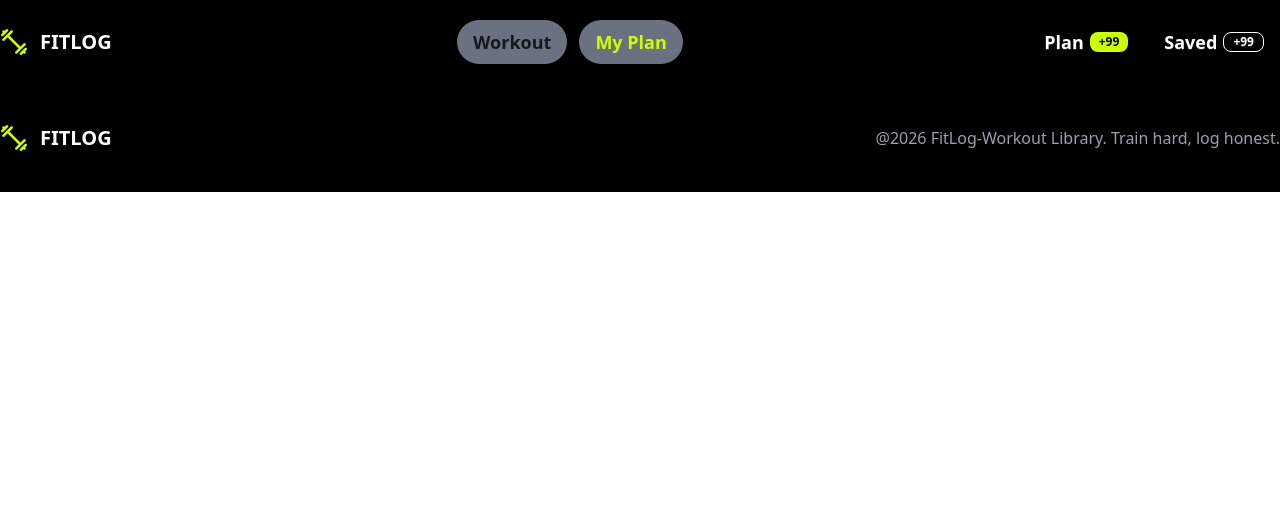
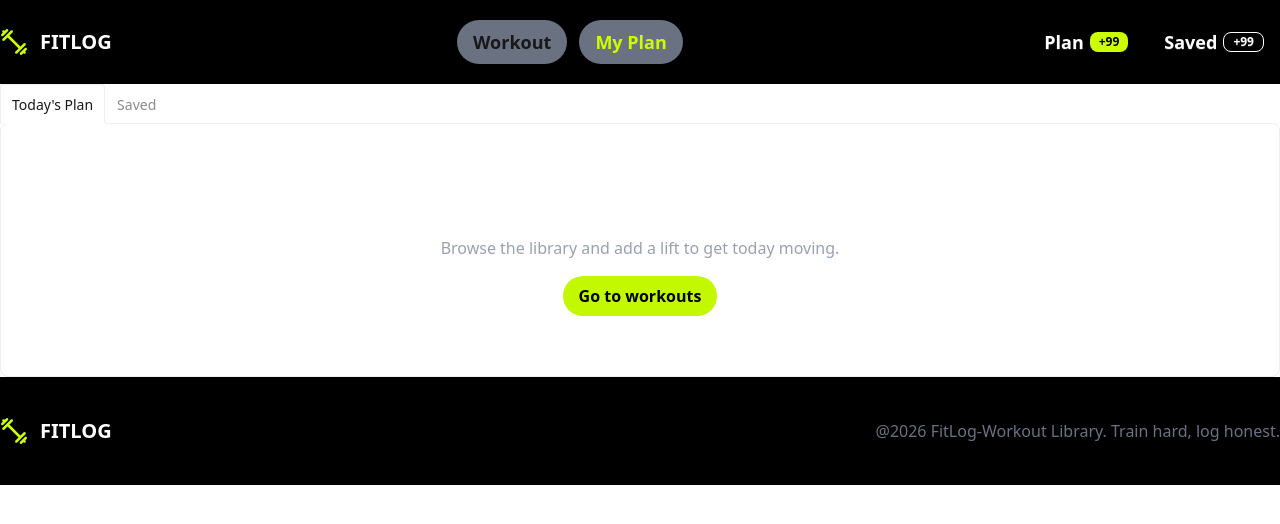
Before and after one commit to coderrabiul26/B-14-A6-Fit-Log, a Next.js app: page /myPlan in a window 1280 px wide. Shown: the top 524 px of the page. Built offline with nearby package versions, Linux system fonts and the light colour scheme.

Commit message:
my_plan_page added with a part of functionality

```diff
--- a/src/app/layout.tsx
+++ b/src/app/layout.tsx
@@ -3,6 +3,7 @@ import { Geist, Geist_Mono } from "next/font/google";
 import "./globals.css";
 import Navbar from "@/component/shared/navbar";
 import Footer from "@/component/shared/footer";
+import WorkoutProvider from "@/context/workoutContext";
 
 
 const geistSans = Geist({
@@ -28,11 +29,13 @@ export default function RootLayout({ children }: LayoutProps<"/">) {
     >
       <body className="min-h-full flex flex-col">
 
+        <WorkoutProvider>
 
         <Navbar></Navbar>
         {children}
         <Footer></Footer>
 
+        </WorkoutProvider>
 
       </body>
     </html>
--- a/src/app/myPlan/page.tsx
+++ b/src/app/myPlan/page.tsx
@@ -1,9 +1,65 @@
-import React from 'react';
+'use client'
+import AddPlanCard from '@/component/myPlanCard/addPlanCard';
+import AddSaveCard from '@/component/myPlanCard/addSaveCard';
+import { workoutContext } from '@/context/workoutContext';
+import { IWorkoutType } from '@/type/workoutType';
+import React, { useContext } from 'react';
 
 const MyPlanPage = () => {
+    const { addPlan, addSave } = useContext(workoutContext);
+
     return (
-        <div>
+        <div className="container mx-auto">
+            <div role="tablist" className="tabs tabs-lift">
+                {/* Tab 1 */}
+                <input
+                    type="radio"
+                    name="my_tabs_3"
+                    role="tab"
+                    className="tab"
+                    aria-label="Today's Plan"
+                    defaultChecked
+                />
+                <div role="tabpanel" className="tab-content bg-base-100 border-base-300 rounded-box">
+                    {addPlan.length > 0 ? (
+                        <div className="flex flex-col gap-2">
+                            {addPlan.map((workout: IWorkoutType) => (
+                                <AddPlanCard key={workout.id} workout={workout} />
+                            ))}
+                        </div>
+                    ) : (
+                        <div className="text-center space-y-4 py-15">
+                            <h1 className="text-white text-3xl font-bold">NOTHING HERE YET</h1>
+                            <p className="text-gray-400">Browse the library and add a lift to get today moving.</p>
+                            <button className="bg-[#c2f800] py-2 px-4 font-bold rounded-full text-black">Go to workouts</button>
+                        </div>
+                    )}
+                </div>
 
+                {/* Tab 2 */}
+                <input
+                    type="radio"
+                    name="my_tabs_3"
+                    role="tab"
+                    className="tab"
+                    aria-label="Saved"
+                />
+                <div role="tabpanel" className="tab-content bg-base-100 border-base-300 rounded-box">
+                    {addSave.length > 0 ? (
+                        <div className="flex flex-col gap-2">
+                            {addSave.map((workout: IWorkoutType) => (
+                                <AddSaveCard key={workout.id} workout={workout} />
+                            ))}
+                        </div>
+                    ) : (
+                        <div className="text-center space-y-4 py-15">
+                            <h1 className="text-white text-3xl font-bold">NOTHING HERE YET</h1>
+                            <p className="text-gray-400">Browse the library and add a lift to get today moving.</p>
+                            <button className="bg-[#c2f800] py-2 px-4 font-bold rounded-full text-black">Go to workouts</button>
+                        </div>
+                    )}
+                </div>
+            </div>
         </div>
     );
 };
--- a/src/app/workouts/[id]/page.tsx
+++ b/src/app/workouts/[id]/page.tsx
@@ -1,7 +1,7 @@
+import ButtonAction from '@/component/buttonAction/buttonAction';
 import { IWorkoutType } from '@/type/workoutType';
 import Image from 'next/image';
 import React from 'react';
-import { Archive, Bookmark  } from "@deemlol/next-icons"
 
 interface detailPageParams{
     params:Promise<{
@@ -22,7 +22,7 @@ const detailPage = async({params}:detailPageParams) => {
             </div>
             <div className='space-y-6'>
                 <h1 className='uppercase text-3xl font-bold text-white'>{workout.name}</h1>
-                <p className='text-gray-300'>{workout.description}</p>
+                <p className='text-gray-400'>{workout.description}</p>
                 <div className='flex gap-3'>
                     {workout.muscleGroups.map((muscle, ind)=>(
 
@@ -30,7 +30,7 @@ const detailPage = async({params}:detailPageParams) => {
 
                     ))}
                 </div>
-                <div className='grid grid-cols-2 bg-gray-700 text-gray-300 p-2 space-y-3'>
+                <div className='grid grid-cols-2 bg-gray-700 text-gray-400 p-2 space-y-3'>
                     <h2>EQUIPMENT</h2>
                     <span className='justify-self-end'>{workout.equipment}</span>
                     <h2>DIFFICULTY</h2>
@@ -46,16 +46,16 @@ const detailPage = async({params}:detailPageParams) => {
                     <h2>RATING</h2>
                     <span className='justify-self-end'>{workout.rating}</span>
                 </div>
-               <div className='text-gray-300 space-y-3'>
-                    <h1 className='text-xl font-bold text-white'>INSTRUCTIONS</h1>
-                    {workout.instructions.map((item, ind)=>(
-                    <div key={ind}>{ind+1}. {item}</div>
+               <div className='text-gray-400 space-y-3'>
 
-                    ))}
+                    <ol className='list-decimal pl-5 space-y-4'>
+                         {workout.instructions.map((item, ind)=>(<li key={ind}>{item}</li>
+
+                        ))}
+                    </ol>
                 </div>
-                <div className='flex gap-3'>
-                    <button className='bg-[#c2f800] py-2 px-4 flex gap-2 rounded-xl cursor-pointer'> <Archive></Archive> Add to today's plan</button>
-                    <button className='bg-gray-700 py-2 px-4 flex gap-2 rounded-xl text-white cursor-pointer'> <Bookmark></Bookmark> Save for later</button>
+                <div>
+                    <ButtonAction workout={workout}></ButtonAction>
                 </div>
             </div>
         </div>
--- /dev/null
+++ b/src/component/buttonAction/buttonAction.tsx
@@ -0,0 +1,32 @@
+'use client'
+import React, { useContext } from 'react';
+import { Archive, Bookmark  } from "@deemlol/next-icons"
+import { workoutContext } from '@/context/workoutContext';
+import { IWorkoutType } from '@/type/workoutType';
+
+const ButtonAction = ({workout}: {workout:IWorkoutType}) => {
+
+    const{addPlan, setAddPlan, addSave, setAddSave}=useContext(workoutContext)
+
+    const handleAddPlan=()=>{
+        setAddPlan([...addPlan,workout])
+    }
+
+    const handleAddSave=()=>{
+        setAddSave([...addSave,workout])
+    }
+
+
+    return (
+        <div className='flex gap-3'>
+
+            <button className='bg-[#c2f800] py-2 px-4 flex gap-2 rounded-xl cursor-pointer' onClick={()=>handleAddPlan()}> <Archive></Archive> Add to today's plan</button>
+
+
+            <button className='bg-gray-700 py-2 px-4 flex gap-2 rounded-xl text-white cursor-pointer'  onClick={()=>handleAddSave()}> <Bookmark></Bookmark> Save for later</button>
+
+        </div>
+    );
+};
+
+export default ButtonAction;
--- a/src/component/shared/footer.tsx
+++ b/src/component/shared/footer.tsx
@@ -10,7 +10,7 @@ const Footer = () => {
                 <h1 className='text-xl font-bold text-white'>FITLOG</h1>
             </div>
             <div>
-                <p className='text-gray-400'>@2026 FitLog-Workout Library. Train hard, log honest. </p>
+                <p className='text-gray-500'>@2026 FitLog-Workout Library. Train hard, log honest. </p>
             </div>
 
         </div>
--- /dev/null
+++ b/src/context/workoutContext.tsx
@@ -0,0 +1,27 @@
+'use client'
+import React, { createContext, ReactNode, useState } from 'react';
+
+export const workoutContext= createContext({})
+
+const WorkoutProvider = ({children}:{children:ReactNode}) => {
+
+    const[addPlan, setAddPlan]=useState([])
+    const[addSave, setAddSave]=useState([])
+
+    const sharedData={
+        addPlan,
+        setAddPlan,
+        addSave,
+        setAddSave
+    }
+
+    return (
+        <div>
+            <workoutContext.Provider value={sharedData}>
+                {children}
+            </workoutContext.Provider>
+        </div>
+    );
+};
+
+export default WorkoutProvider;
```
Also changed, not shown: src/component/myPlanCard/addPlanCard.tsx (added, +38 -0 lines), src/component/myPlanCard/addSaveCard.tsx (added, +36 -0 lines).
